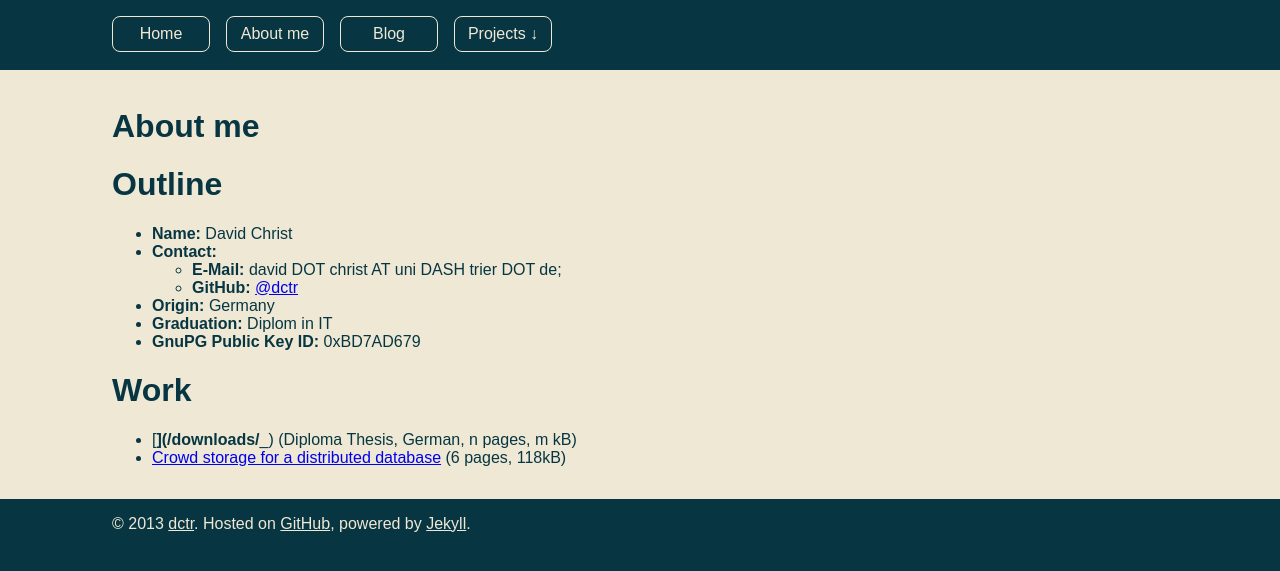
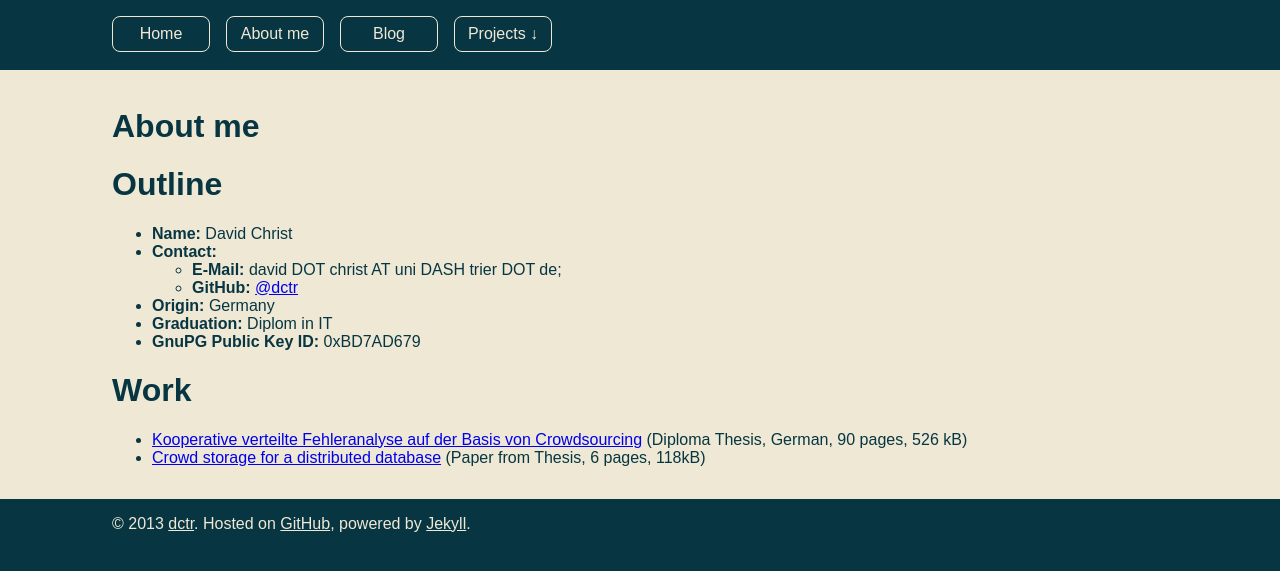
Before and after one commit to dctr/dctr.github.io, a Jekyll site: the page built from about/index.md, in a window 1280 px wide. Shown: the top 571 px of the page. Built offline with Jekyll 4.4.1, drawn with Linux system fonts in a browser that asks for light colours.

Commit message:
Added Thesis

```diff
--- a/about/index.md
+++ b/about/index.md
@@ -15,5 +15,5 @@ layout: default
 
 # Work
 
-- [__](/downloads/___) (Diploma Thesis, German, n pages, m kB)
-- [Crowd storage for a distributed database](/downloads/crowd-storage-for-a-distributed-database.pdf) (6 pages, 118kB)
+- [Kooperative verteilte Fehleranalyse auf der Basis von Crowdsourcing](/downloads/kooperative-verteilte-fehleranalyse-auf-der-basis-von-crowdsourcing.pdf) (Diploma Thesis, German, 90 pages, 526 kB)
+- [Crowd storage for a distributed database](/downloads/crowd-storage-for-a-distributed-database.pdf) (Paper from Thesis, 6 pages, 118kB)
```
Also changed, not shown: 1 other file.
